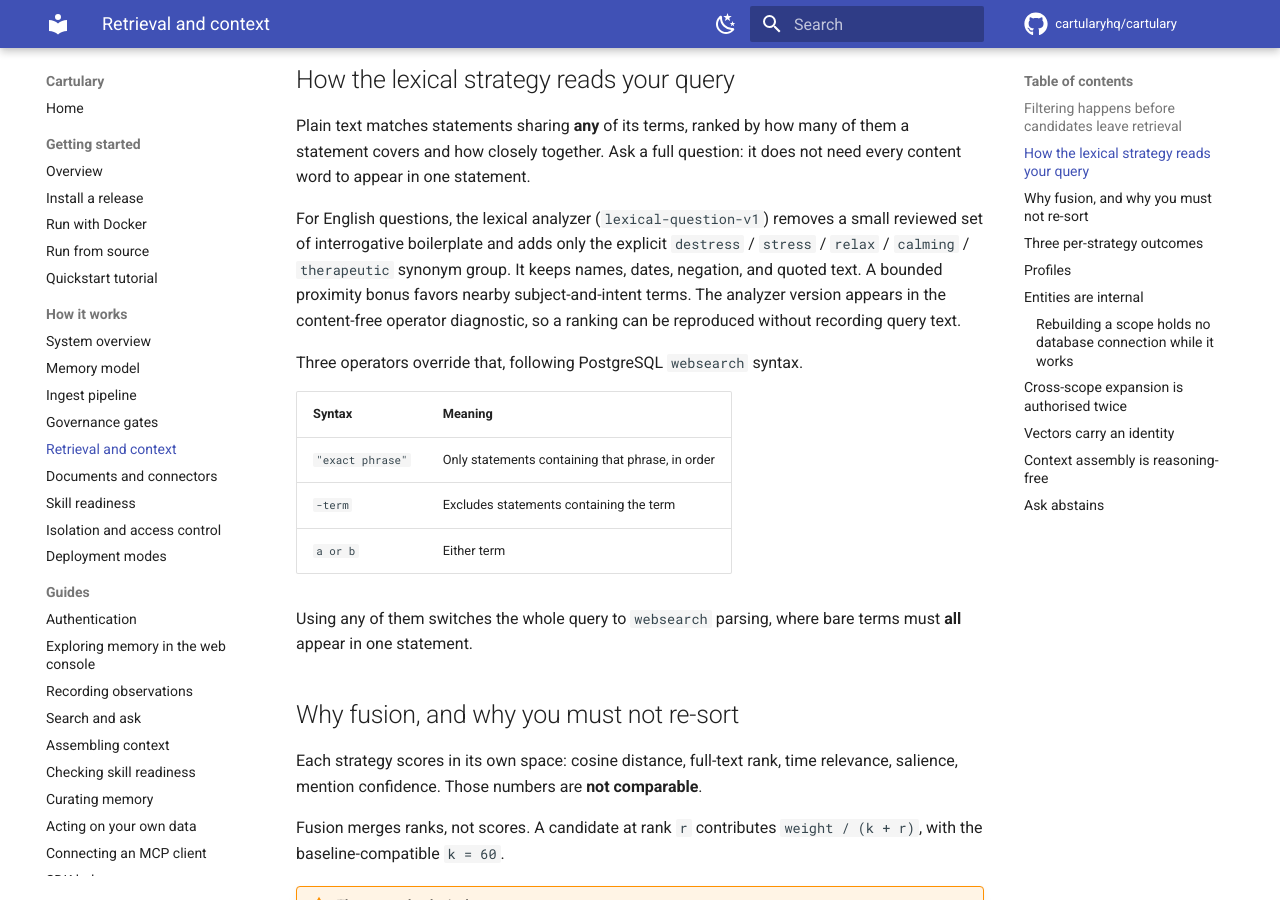
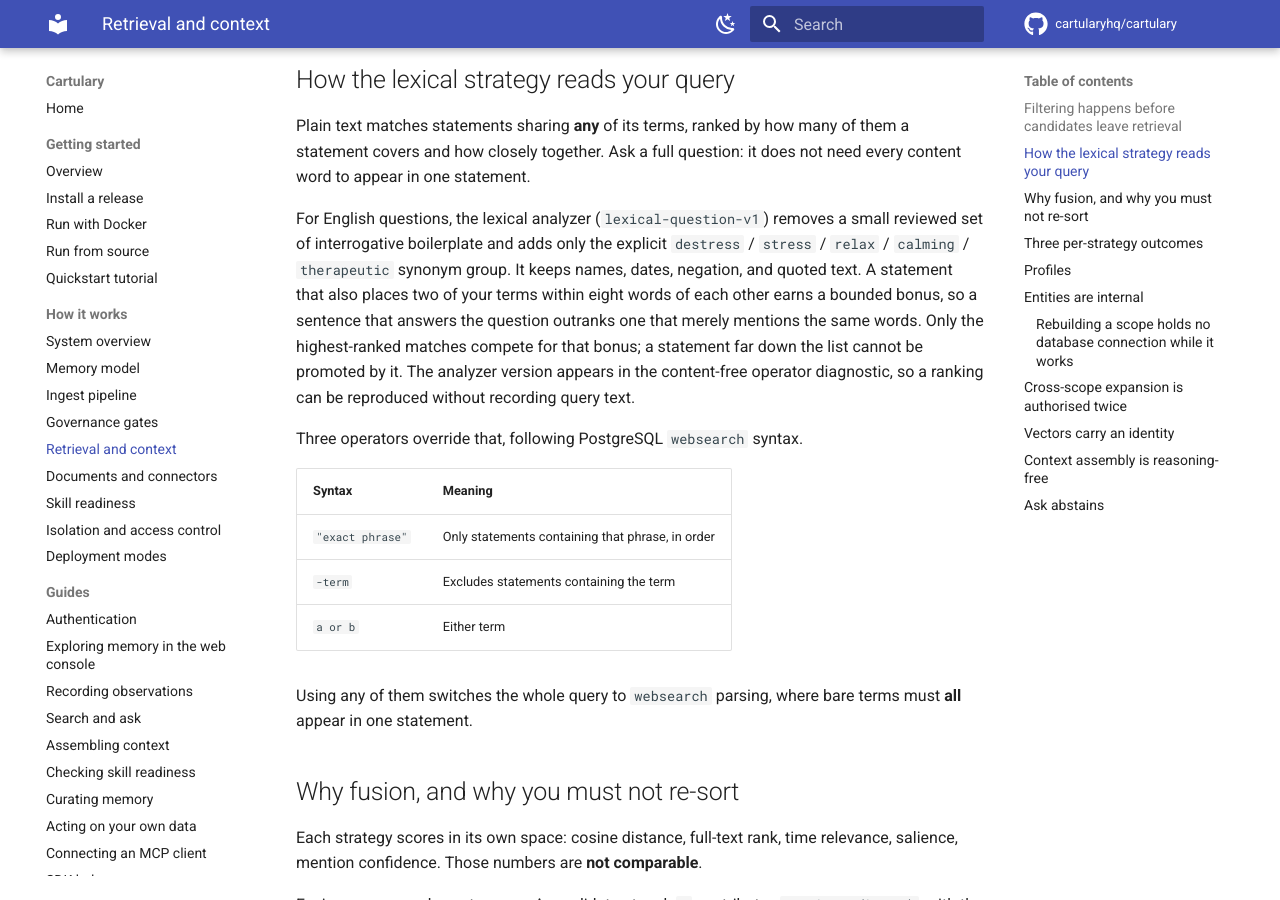
Before and after one commit to cartularyhq/cartulary, an MkDocs documentation site: the page built from docs/concepts/retrieval.md, in a window 1280 px wide and 900 px high, scrolled down 547 px. Built offline with MkDocs 1.6.1 and Material for MkDocs 9.7.7, drawn with Linux system fonts in a browser that asks for light colours; comment, search, counter and statistics services are not loaded.

Commit message:
fix: make the lexical proximity bonus actually fire
The analyzer chained PostgreSQL's `<N>` phrase operator between every retained
term. `<N>` matches an *exact* lexeme distance, not a maximum, so
`Melanie <4> destress` never matched "Melanie runs regularly as a way to
destress" (7 positions apart) — the motivating statement from #107. The bonus
scored 0 on every row of the feature's own fixture while still costing a second
`ts_rank_cd` per row: 245 ms against 134 ms for the base rank alone over 50k
matching rows.

Spell "near" as a disjunction over every distance in an eight-lexeme window, in
both orders, for each adjacent pair of the first four retained terms. That
expression is bounded but an order of magnitude dearer than the base rank, so
score it over a base-ranked shortlist of five times the caller's limit instead
of the whole match set. Measured 160 ms on the same corpus, with the bonus
contributing real signal.

Bind NULL rather than an empty string when a query has no proximity
representation. `to_tsquery` is strict, so the rank collapses to NULL and the
existing `coalesce` scores it zero; the empty string made PostgreSQL raise a
"query doesn't contain lexemes" notice on every websearch search.

Add a regression test whose two statements carry the same lexemes once each.
`ts_rank_cd` over the disjunction scores them identically, so only the
proximity bonus can order them, and the nearer statement is seeded first so the
`inserted_at DESC` tiebreak would invert the result if the bonus were inert.

Also record the change in the changelog, correct the `lexical/2` docs to
describe normalization and the shortlist bound, and state the operator and cost
reasoning in the architecture note.

```diff
--- a/docs/concepts/retrieval.md
+++ b/docs/concepts/retrieval.md
@@ -35,9 +35,13 @@
 For English questions, the lexical analyzer (`lexical-question-v1`) removes a
 small reviewed set of interrogative boilerplate and adds only the explicit
 `destress` / `stress` / `relax` / `calming` / `therapeutic` synonym group. It
-keeps names, dates, negation, and quoted text. A bounded proximity bonus favors
-nearby subject-and-intent terms. The analyzer version appears in the content-free
-operator diagnostic, so a ranking can be reproduced without recording query text.
+keeps names, dates, negation, and quoted text. A statement that also places two
+of your terms within eight words of each other earns a bounded bonus, so a
+sentence that answers the question outranks one that merely mentions the same
+words. Only the highest-ranked matches compete for that bonus; a statement far
+down the list cannot be promoted by it. The analyzer version appears in the
+content-free operator diagnostic, so a ranking can be reproduced without
+recording query text.
 
 Three operators override that, following PostgreSQL `websearch` syntax.
 
```
Also changed, not shown: CHANGELOG.md (+9 -0 lines), specs/architecture/retrieval-entity-context.md (+9 -0 lines), 3 other files.
